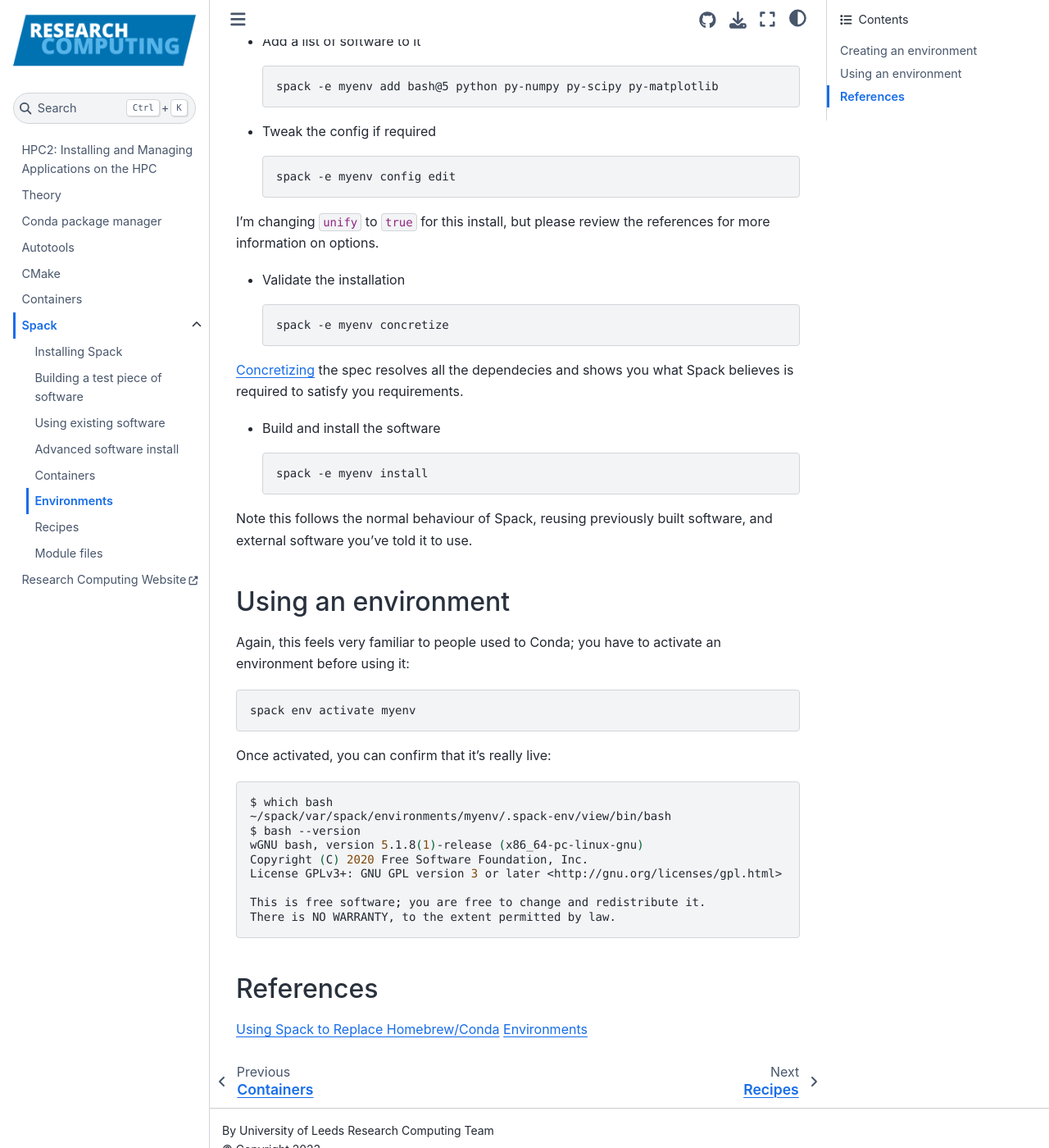
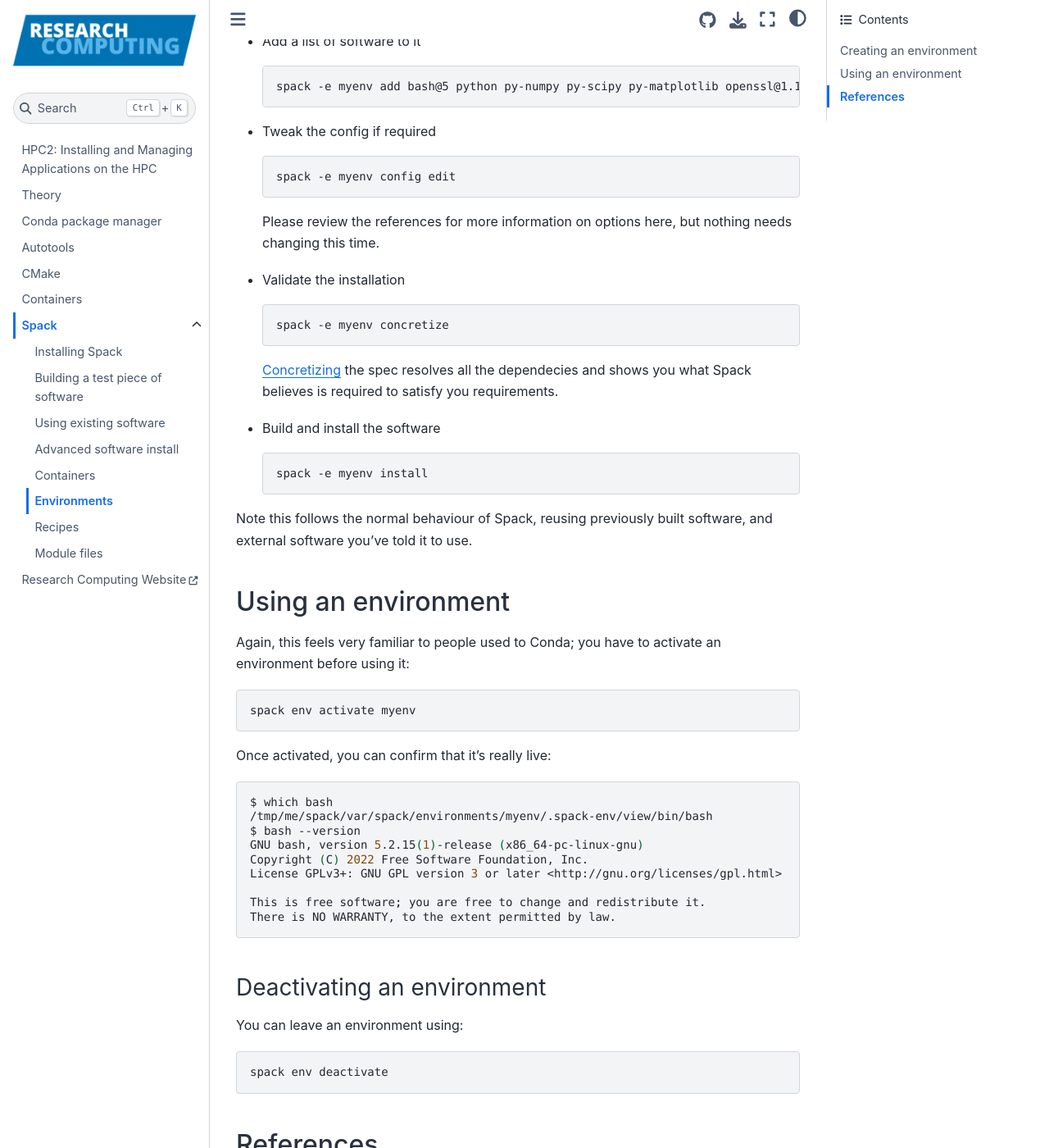
Before and after one commit to ARCTraining/hpc2-software, a Jupyter Book: the page built from book/course/spack/environments.md, in a window 1280 px wide and 1400 px high, scrolled down 429 px. Shown: the whole window at 82% size. Built offline with Jupyter Book 1.0.4 settings and Sphinx 7.4.7 and the Sphinx Book theme 1.1.4, drawn with Linux system fonts in a browser that asks for light colours.

Commit message:
Update environment section

````diff
--- a/book/course/spack/environments.md
+++ b/book/course/spack/environments.md
@@ -17,7 +17,7 @@ Here's a minimal workflow for creating an environment:
 - Add a list of software to it
 
   ```bash
-  spack -e myenv add bash@5 python py-numpy py-scipy py-matplotlib
+  spack -e myenv add bash@5 python py-numpy py-scipy py-matplotlib openssl@1.1.1t
   ```
 
 - Tweak the config if required
@@ -26,7 +26,8 @@ Here's a minimal workflow for creating an environment:
   spack -e myenv config edit
   ```
 
- I'm changing `unify` to `true` for this install, but please review the references for more information on options.
+  Please review the references for more information on options here, but nothing
+  needs changing this time.
 
 - Validate the installation
 
@@ -34,9 +35,9 @@ Here's a minimal workflow for creating an environment:
   spack -e myenv concretize
   ```
 
- [Concretizing](https://spack.readthedocs.io/en/latest/environments.html#spec-concretization)
-the spec resolves all the dependecies and shows you what Spack believes is
-required to satisfy you requirements.
+  [Concretizing](https://spack.readthedocs.io/en/latest/environments.html#spec-concretization)
+  the spec resolves all the dependecies and shows you what Spack believes is
+  required to satisfy you requirements.
 
 - Build and install the software
 
@@ -60,16 +61,24 @@ Once activated, you can confirm that it's really live:
 
 ```bash
 $ which bash
-~/spack/var/spack/environments/myenv/.spack-env/view/bin/bash
+/tmp/me/spack/var/spack/environments/myenv/.spack-env/view/bin/bash
 $ bash --version
-wGNU bash, version 5.1.8(1)-release (x86_64-pc-linux-gnu)
-Copyright (C) 2020 Free Software Foundation, Inc.
+GNU bash, version 5.2.15(1)-release (x86_64-pc-linux-gnu)
+Copyright (C) 2022 Free Software Foundation, Inc.
 License GPLv3+: GNU GPL version 3 or later <http://gnu.org/licenses/gpl.html>
 
 This is free software; you are free to change and redistribute it.
 There is NO WARRANTY, to the extent permitted by law.
 ```
 
+### Deactivating an environment
+
+You can leave an environment using:
+
+```bash
+spack env deactivate
+```
+
 ## References
 
 [Using Spack to Replace Homebrew/Conda](https://spack.readthedocs.io/en/latest/replace_conda_homebrew.html)
````
